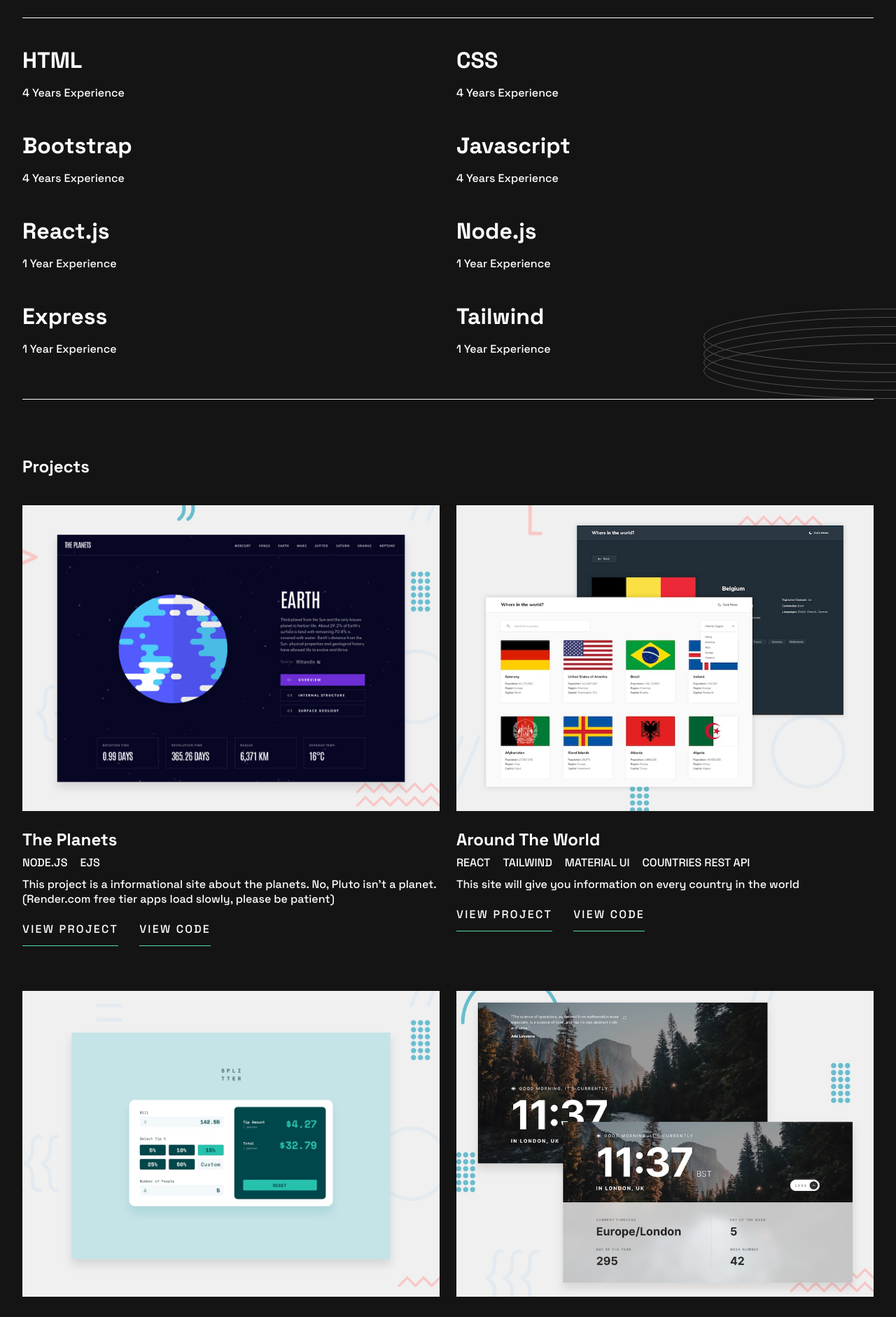
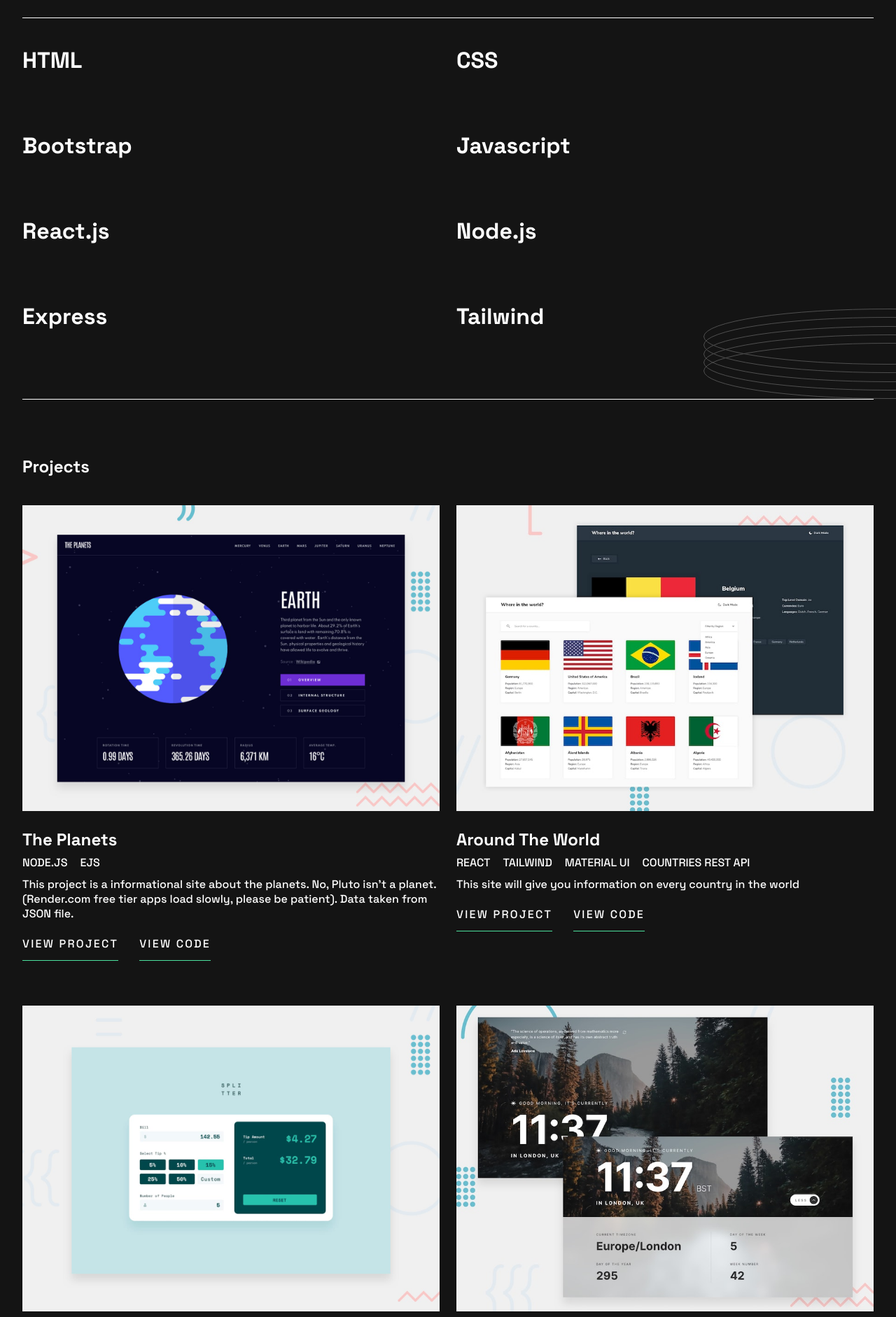
Before and after one commit to GuyNamedEJ/developer-portfolio, a React (Vite) app: page / in a window 1280 px wide. Shown: the part 700-2582 px from the top of the page at 70% size. Built offline with nearby package versions, Linux system fonts and the light colour scheme.

Commit message:
Added Galleria project, removed years experience

```diff
--- a/src/components/Projects.jsx
+++ b/src/components/Projects.jsx
@@ -3,6 +3,7 @@ import AroundTheWorld from "../assets/countries-preview.jpg";
 import Splitter from "../assets/splitter-preview.jpg";
 import ClockApp from "../assets/clock-preview.jpg";
 import RPSPreview from "../assets/rps-preview.jpg";
+import Galleria from "../assets/galleria-preview.jpg";
 export default function Projects() {
   return (
     <section id="Projects" className="projects">
@@ -19,7 +20,7 @@ export default function Projects() {
               <span>Node.js</span>
               <span>EJS</span>
             </div>
-            <p class="project-desc">This project is a informational site about the planets. No, Pluto isn't a planet. (Render.com free tier apps load slowly, please be patient)</p>
+            <p class="project-desc">This project is a informational site about the planets. No, Pluto isn't a planet. (Render.com free tier apps load slowly, please be patient). Data taken from JSON file.</p>
             <div className="card-btn">
             <a target="_blank" href="https://all-about-the-planets.onrender.com/"><button className="btn">View Project</button></a>
             <a target="_blank" href="https://github.com/GuyNamedEJ/planets-fact-site"><button className="btn">View Code</button></a>
@@ -48,7 +49,7 @@ export default function Projects() {
         <div className="card">
           <img src={Splitter} alt="Project 1" className="thumbnail" />
           <div className="card-content">
-            <h3 className="project-title">Splitter Portfolio</h3>
+            <h3 className="project-title">Splitter Calculator</h3>
             <div className="tech">
               <span>HTML</span>
               <span>Bootstrap 5</span>
@@ -56,8 +57,8 @@ export default function Projects() {
             </div>
             <p class="project-desc">A tool to help you splitter the bill when you go out to eat with friends! Also useful if you eat out solo.</p>
             <div className="card-btn">
-            <a target="_blank" href="https://github.com/GuyNamedEJ/tip-calculator-app-main"><button className="btn">View Project</button></a>
-            <a target="_blank" href="https://tip-calculator-app-main-jade.vercel.app"><button className="btn">View Code</button></a>
+            <a target="_blank" href="https://tip-calculator-app-main-jade.vercel.app"><button className="btn">View Project</button></a>
+            <a target="_blank" href="https://github.com/GuyNamedEJ/tip-calculator-app-main"><button className="btn">View Code</button></a>
             </div>
           </div>
         </div>
@@ -90,8 +91,24 @@ export default function Projects() {
             </div>
             <p class="project-desc">A simple game of rock paper scissors</p>
             <div className="card-btn">
-            <a target="_blank" href="https://github.com/GuyNamedEJ/rock-paper-scissors-master"><button className="btn">View Project</button></a>
-            <a target="_blank" href="https://rock-paper-scissors-guynamedej.vercel.app/"><button className="btn">View Code</button></a>
+            <a target="_blank" href="https://rock-paper-scissors-guynamedej.vercel.app/"><button className="btn">View Project</button></a>
+            <a target="_blank" href="https://github.com/GuyNamedEJ/rock-paper-scissors-master"><button className="btn">View Code</button></a>
+            </div>
+          </div>
+        </div>
+
+        <div className="card">
+          <img src={Galleria} alt="Project 1" className="thumbnail" />
+          <div className="card-content">
+            <h3 className="project-title">Art Galleria</h3>
+            <div className="tech">
+              <span>React</span>
+              <span>Tailwind</span>
+            </div>
+            <p class="project-desc">Art Gallery slideshow site that gives information on different paintings. Data taken from a JSON file</p>
+            <div className="card-btn">
+            <a target="_blank" href="https://ej-galleria.netlify.app/"><button className="btn">View Project</button></a>
+            <a target="_blank" href="https://github.com/GuyNamedEJ/rock-paper-scissors-master"><button className="btn">View Code</button></a>
             </div>
           </div>
         </div>
--- a/src/components/Skills.jsx
+++ b/src/components/Skills.jsx
@@ -5,42 +5,42 @@ export default function Skills() {
       <img className="skills-bg" src={BgImage} alt="" />
       <div className="skill">
         <h1 className="skill-name">HTML</h1>
-        <p className="experience">4 Years Experience</p>
+        {/* <p className="experience">4 Years Experience</p> */}
       </div>
 
       <div className="skill">
         <h1 className="skill-name">CSS</h1>
-        <p className="experience">4 Years Experience</p>
+        {/* <p className="experience">4 Years Experience</p> */}
       </div>
 
       <div className="skill">
         <h1 className="skill-name">Bootstrap</h1>
-        <p className="experience">4 Years Experience</p>
+        {/* <p className="experience">4 Years Experience</p> */}
       </div>
 
       <div className="skill">
         <h1 className="skill-name">Javascript</h1>
-        <p className="experience">4 Years Experience</p>
+        {/* <p className="experience">4 Years Experience</p> */}
       </div>
 
       <div className="skill">
         <h1 className="skill-name">React.js</h1>
-        <p className="experience">1 Year Experience</p>
+        {/* <p className="experience">1 Year Experience</p> */}
       </div>
 
       <div className="skill">
         <h1 className="skill-name">Node.js</h1>
-        <p className="experience">1 Year Experience</p>
+        {/* <p className="experience">1 Year Experience</p> */}
       </div>
 
       <div className="skill">
         <h1 className="skill-name">Express</h1>
-        <p className="experience">1 Year Experience</p>
+        {/* <p className="experience">1 Year Experience</p> */}
       </div>
 
       <div className="skill">
         <h1 className="skill-name">Tailwind</h1>
-        <p className="experience">1 Year Experience</p>
+        {/* <p className="experience">1 Year Experience</p> */}
       </div>
     </section>
   );
```
Also changed, not shown: src/assets/galleria-preview.jpg (added).
